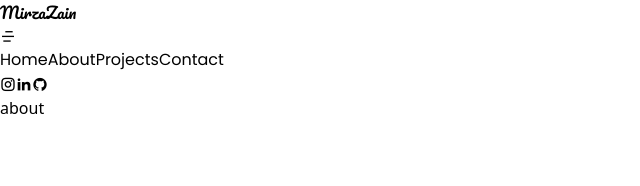
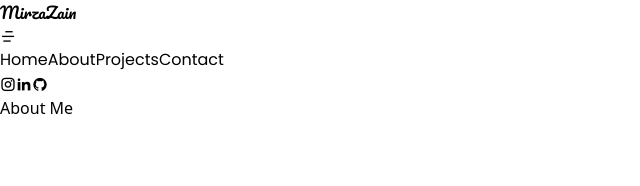
Before and after one commit to mirza-zain/Portfolio-NextJs, a Next.js app: page /about in a window 1280 px wide. Shown: the top 186 px of the page, without its empty margins (0-640 px from the left). Built offline with nearby package versions, Linux system fonts and the light colour scheme.

Commit message:
Work on About tarted

```diff
--- a/src/app/about/page.tsx
+++ b/src/app/about/page.tsx
@@ -2,7 +2,17 @@ import React from 'react'
 
 const About = () => {
   return (
-    <div className="text-white">about</div>
+    <div className="w-full h-full flex flex-1">
+      <div className="w-full flex flex-col md:flex-row">
+        <div className="w-1/2">
+          <h2>About Me</h2>
+          <p></p>
+        </div>
+        <div className="w-1/2">
+          <div className="w-[400px] h-[400px] bg-white"></div>
+        </div>
+      </div>
+    </div>
   )
 }
 
--- a/src/app/components/Navbar.tsx
+++ b/src/app/components/Navbar.tsx
@@ -12,7 +12,7 @@ const Navbar = () => {
 
   return (
     <>
-      <div className='h-16 w-full flex text-white justify-between p-5 items-center'>
+      <div className='h-16 w-full flex flex-1 text-white justify-between p-5 items-center'>
         <h1 className='font-pacifico text-3xl text-[#E40037]'>MirzaZain</h1>
         {mobVisible ? (
             <i className="ri-close-fill text-2xl font-bold z-50 md:hidden" onClick={toggleButton}></i>
--- a/src/app/page.tsx
+++ b/src/app/page.tsx
@@ -10,7 +10,7 @@ const Lottie = dynamic(() => import('lottie-react'), { ssr: false })
 
 export default function Home() {
   const [text] = useTypewriter({
-    words: ['Software Engineer', 'Full Stack Developer'],
+    words: ['Software Engineer', 'Full Stack Dev'],
     loop: true,
     typeSpeed: 100,
     deleteSpeed: 80
```
